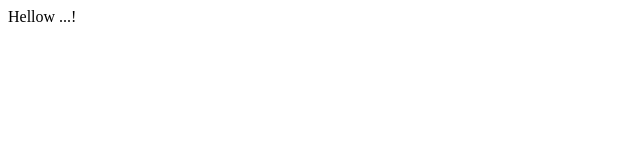
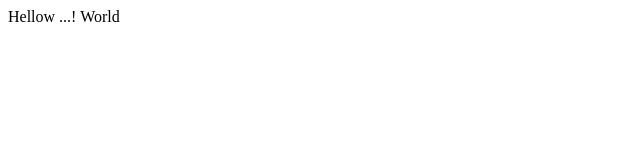
Before and after one commit to Sajjad-Samo/bc-proj002, a plain HTML site: page index.html in a window 1280 px wide. Shown: the full height of the page, 0-640 px from the left. Drawn offline with Linux system fonts and the light colour scheme.

Commit message:
check this

```diff
--- a/index.html
+++ b/index.html
@@ -9,5 +9,5 @@
 </head>
 
 <body>
-    Hellow ...!
+    Hellow ...! World
 </body>
```
